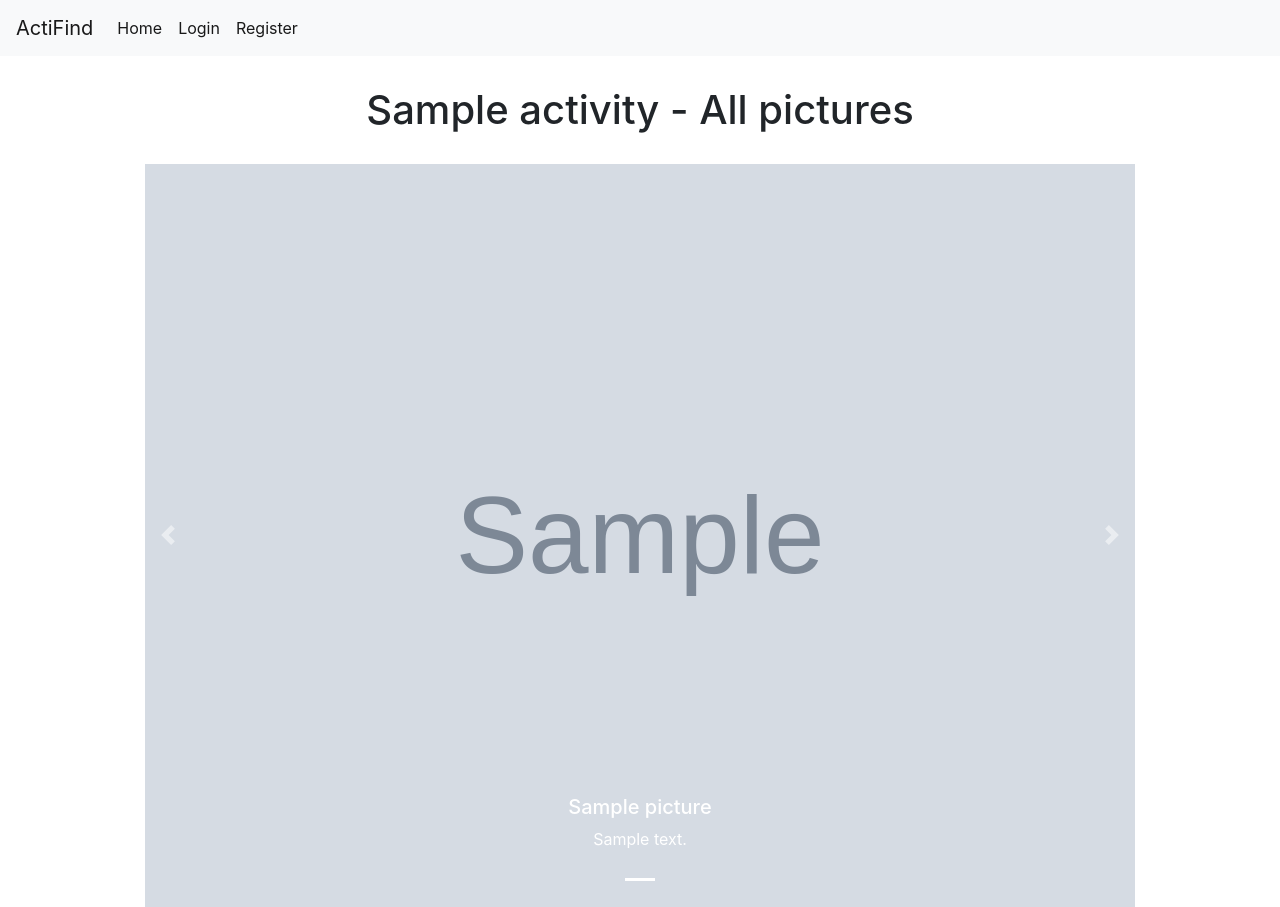
After one commit to ngkenn/itech-group, a Django app: a page that uses itechGroup/templates/actifind/show_pictures.html in a window 1280 px wide. The commit adds this page. Run offline with Django 3.2, Linux system fonts and the light colour scheme; tables that the repository leaves empty hold one stand-in row (values such as "Sample post"); grey boxes marked "Sample" are stand-in pictures; some libraries are stand-ins or nearby versions.

Commit message:
Adding view for showing all pictures of activity

```diff
--- a/itechGroup/actifind/urls.py
+++ b/itechGroup/actifind/urls.py
@@ -17,6 +17,7 @@ urlpatterns = [
     url(r'^activity/(?P<activity_name_slug>[\w\-]+)/upload_picture/$', views.upload_picture, name='upload_picture'),
     url(r'^search/$', views.search, name='search'),
     url(r'^add_review/$', views.add_review, name='add_review'),
+    url(r'^activity/(?P<activity_name_slug>[\w\-]+)/show_pictures/$', views.show_pictures, name='show_pictures'),
 
 
 ]   + static(settings.MEDIA_URL, document_root=settings.MEDIA_ROOT)
--- a/itechGroup/actifind/views.py
+++ b/itechGroup/actifind/views.py
@@ -142,6 +142,24 @@ def add_review(request):
 #     context_dict = {'form':form, 'activity': activity}
 #     return render(request, 'actifind/add_review.html', context_dict)
 
+def show_pictures(request, activity_name_slug):
+    context_dict = {}
+
+    try:
+        activity = Activity.objects.get(slug=activity_name_slug)
+        context_dict['activity'] = activity
+    except Activity.DoesNotExist:
+        context_dict['activity'] = None
+
+    if context_dict['activity'] and request.method == 'GET':
+        pictures = activity.picture_set.all()
+        if pictures.all().count() > 0:
+            first_picture = pictures[0]
+            context_dict["first_picture"] = first_picture
+            context_dict["pictures"] = pictures[1:]
+
+    return render(request, 'actifind/show_pictures.html', context_dict)
+
 
 def user_login(request):
     if request.method == 'POST':
--- /dev/null
+++ b/itechGroup/static/css/show_pictures.css
@@ -0,0 +1,8 @@
+.carousel {
+    padding: 0 60px 0 60px;
+}
+
+h1 {
+    margin: 30px;
+    text-align: center;
+}
--- a/itechGroup/templates/actifind/activity.html
+++ b/itechGroup/templates/actifind/activity.html
@@ -44,7 +44,7 @@
                     <img src="{{ MEDIA_URL }}{{ activity.picture_set.all.0.picture }}" class="img-fluid image-activity" alt="">
                 <div class="picture-area-container">
                 </div>
-                <a class="all-pictures-link" href="#"><span class="fa fa-camera-retro"></span> See all pictures</a>
+                <a class="all-pictures-link" href="{% url 'show_pictures' activity.slug %}"><span class="fa fa-camera-retro"></span> See all pictures ({{activity.picture_set.count}})</a>
               {% else %}
                 <p class="no-pictures">Be the first to add a picture!</p>
               {% endif %}
--- /dev/null
+++ b/itechGroup/templates/actifind/show_pictures.html
@@ -0,0 +1,59 @@
+{% extends 'actifind/base.html' %}
+{% load staticfiles %}
+{% load partials %}
+
+{% block extra_head %}
+    <link rel="stylesheet" href="{% static 'css/show_pictures.css' %}">
+{% endblock %}
+
+{% block title_block %}
+    {{ activity.name }} - Pictures
+{% endblock %}
+
+{% block body_block %}
+
+{% if activity %}
+    <h1>{{activity.name}} - All pictures</h1>
+
+    {% if first_picture %}
+        <div id="carouselIndicator" class="carousel slide" data-ride="carousel">
+            <ol class="carousel-indicators">
+                <li data-target="#carouselIndicator" data-slide-to="0" class="active"></li>
+                {% for pic in pictures %}
+                    <li data-target="#carouselIndicator" data-slide-to="{{ forloop.counter }}"></li>
+                {% endfor %}
+            </ol>
+            <div class="carousel-inner">
+                <div class="carousel-item active">
+                    <img class="d-block w-100" src="{{MEDIA_URL}}{{first_picture.picture}}" alt="First slide">
+                    <div class="carousel-caption d-none d-md-block">
+                        <h5>{{first_picture.name}}</h5>
+                        <p>{{first_picture.description}}</p>
+                    </div>
+                </div>
+                {% for pic in pictures %}
+                    <div class="carousel-item">
+                        <img class="d-block w-100" src="{{MEDIA_URL}}{{pic.picture}}">
+                        <div class="carousel-caption d-none d-md-block">
+                            <h5>{{pic.name}}</h5>
+                            <p>{{pic.description}}</p>
+                        </div>
+                    </div>
+                {% endfor %}
+            </div>
+            <a class="carousel-control-prev" href="#carouselIndicator" role="button" data-slide="prev">
+                <span class="carousel-control-prev-icon" aria-hidden="true"></span>
+                <span class="sr-only">Previous</span>
+            </a>
+            <a class="carousel-control-next" href="#carouselIndicator" role="button" data-slide="next">
+                <span class="carousel-control-next-icon" aria-hidden="true"></span>
+                <span class="sr-only">Next</span>
+            </a>
+        </div>
+    {% else %}
+        No pictures found for this activity.
+    {% endif %}
+{% else %}
+    <p>Activity not found</p>
+{% endif %}
+{% endblock %}
```
